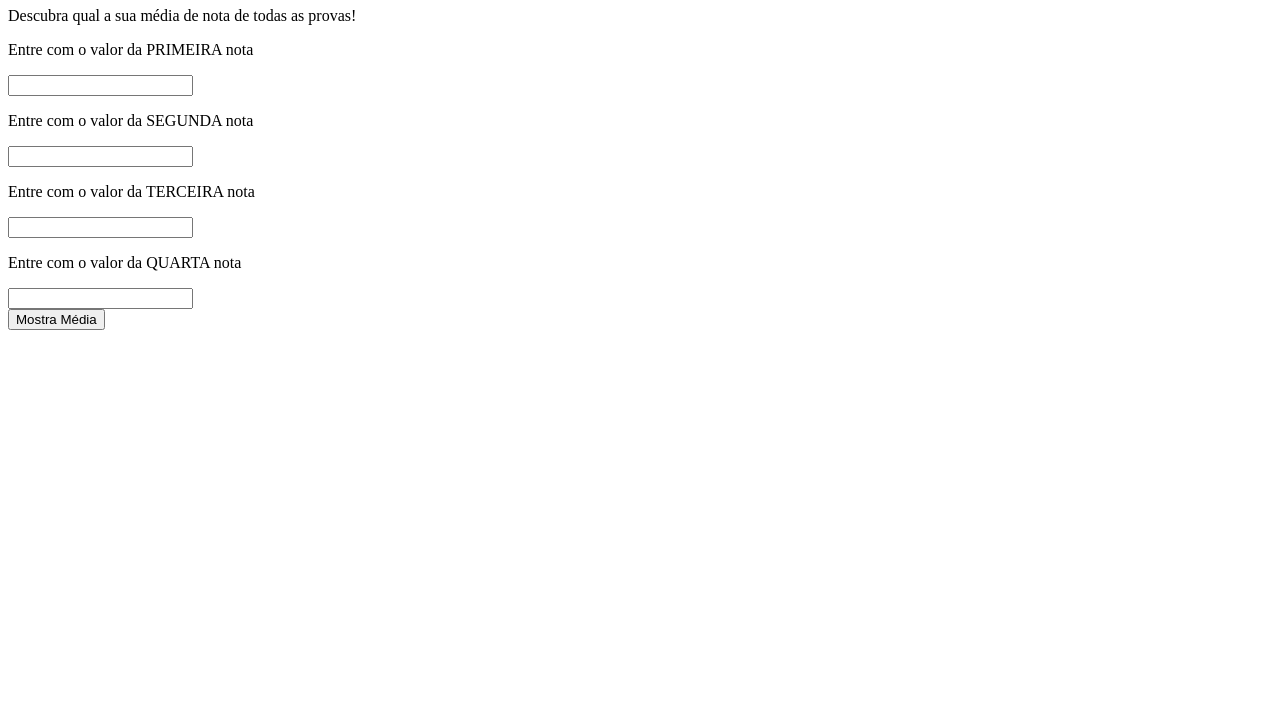
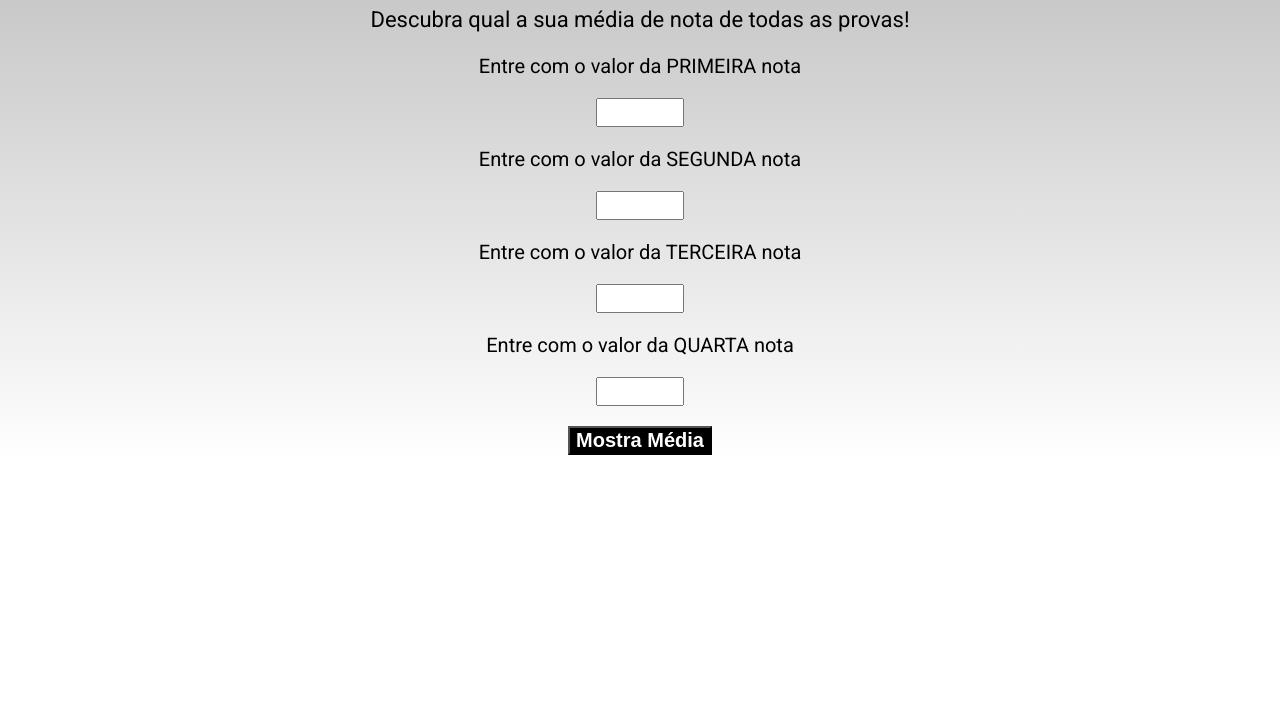
Before and after one commit to Rdoliv-19/Calculadora-de-Media, a plain HTML site: page index.html in a window 1280 px wide. Shown: the part 73-800 px from the top of the page. Drawn offline with Linux system fonts and the light colour scheme; a web font is replaced by a local one.

Commit message:
Css calculadora de médias

```diff
--- a/index.html
+++ b/index.html
@@ -5,30 +5,32 @@
     <meta http-equiv="X-UA-Compatible" content="IE=edge">
     <meta name="viewport" content="width=device-width, initial-scale=1.0">
     <link rel="stylesheet" href="style.css">
+    <link href="https://fonts.googleapis.com/css2?family=Inria+Sans:ital,wght@1,700&family=Roboto+Mono:wght@700&display=swap" rel="stylesheet">
+    <link href="https://fonts.googleapis.com/css2?family=Roboto&display=swap" rel="stylesheet">
     <title>Calculadora de média</title>
 </head>
 <body>
-    <div>
+    <div class="main-container">
         <h1 class="titulo">
         Calculadora de média</h1>
         <p class="subtitulo">
         Descubra qual a sua média de nota de todas as provas!
         </p>
         <P class="fonteNotas">Entre com o valor da PRIMEIRA nota</p>
-        <input type="number" id="nota1" size"2"/>
+        <input type="number" class="input-valor" id="nota1" size"2"/>
 
         <p class="fonteNotas">Entre com o valor da SEGUNDA nota</p>
-        <input type="number" id="nota2" size"2"/>
+        <input type="number"  class="input-valor" id="nota2" size"2"/>
 
          <p class="fonteNotas">Entre com o valor da TERCEIRA nota</p>
-         <input type="number" id="nota3" size"2"/>
+         <input type="number" class="input-valor" id="nota3" size"2"/>
 
         <p class="fonteNotas">Entre com o valor da QUARTA nota</p>
-        <input type="number" id="nota4" size"2"/>
+        <input type="number" class="input-valor" id="nota4" size"2"/>
 
         <br>
 
-        <button type="submit" onclick="mostraNota()">Mostra Média</button>
+        <button type="submit" class="botao" onclick="mostraNota()">Mostra Média</button>
 
         <script src="main.js"></script>
     </div>
--- a/style.css
+++ b/style.css
@@ -0,0 +1,40 @@
+body{
+  background: linear-gradient(silver, white);
+  background-repeat: no-repeat;
+}
+
+.main-container{
+  text-align: center;
+}
+
+.titulo{
+  font-family: 'Inria Sans', sans-serif;
+}
+
+.subtitulo{
+  font-family: 'Roboto', sans-serif;
+  font-size: 22px;
+}
+
+.fonteNotas{
+  font-family: 'Roboto', sans-serif;
+  font-size: 20px;
+}
+
+.input-valor{
+  width: 5%;
+  padding: 5px 10px;
+}
+
+.botao{
+ margin-top: 20px;
+ background-color: black;
+ color: white;
+ font-weight: bold;
+ font-size: 20px
+
+}
+
+.botao:hover{
+  color: yellow;
+}
```
